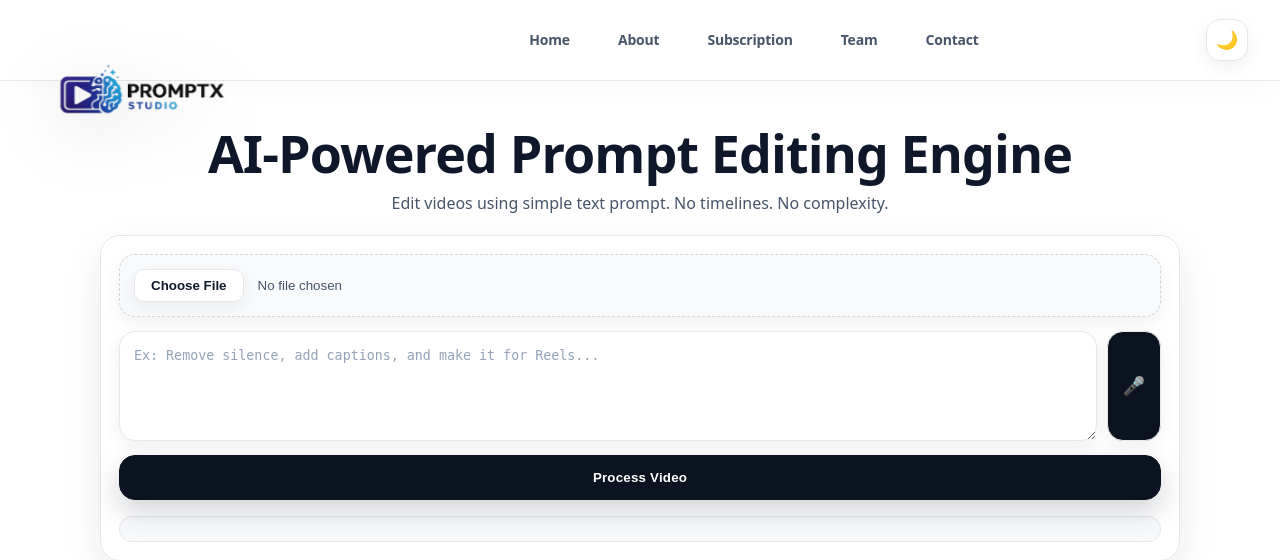
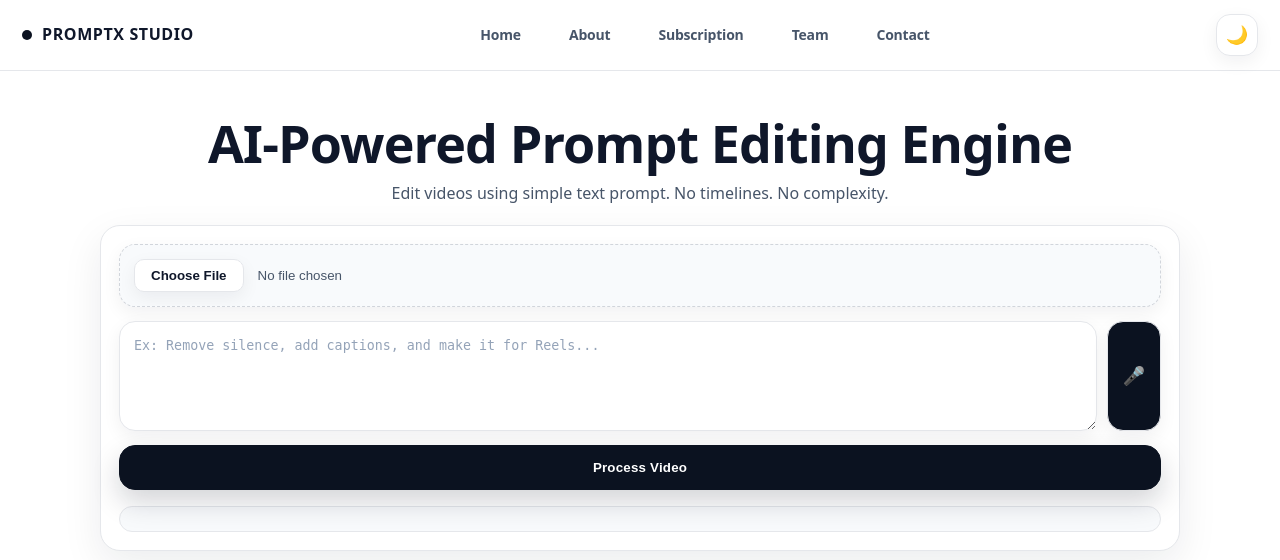
Before and after one commit to dhairyabh/Promtx-Studio, a FastAPI app: page / in a window 1280 px wide. Shown: the top 560 px of the page. Run offline with FastAPI, Linux system fonts and the light colour scheme.

Commit message:
Revert: Replace image logo with original text logo

```diff
--- a/static/style.css
+++ b/static/style.css
@@ -81,54 +81,40 @@ body {
   position: sticky;
   top: 0;
   z-index: 999;
-  padding: 0 32px;
+  padding: 14px 22px;
   display: flex;
   align-items: center;
   justify-content: space-between;
   border-bottom: 1px solid var(--border);
-  background: rgba(255, 255, 255, 0.75);
-  backdrop-filter: blur(20px) saturate(180%);
-  -webkit-backdrop-filter: blur(20px) saturate(180%);
-  min-height: 80px;
-  box-shadow: 0 4px 30px rgba(0, 0, 0, 0.03);
+  background: rgba(255, 255, 255, 0.92);
+  backdrop-filter: blur(10px);
 }
 
 :root[data-theme="dark"] .navbar {
-  background: rgba(13, 17, 23, 0.7);
-  backdrop-filter: blur(25px) saturate(200%);
-  -webkit-backdrop-filter: blur(25px) saturate(200%);
-  border-bottom: 1px solid rgba(255, 255, 255, 0.08);
+  background: rgba(7, 10, 18, 0.68);
+  backdrop-filter: blur(14px);
 }
 
 .logo {
+  font-weight: 900;
+  letter-spacing: 0.6px;
+  font-size: 16px;
   display: flex;
   align-items: center;
-  text-decoration: none;
-  overflow: visible;
-  height: 80px;
-}
-
-.nav-logo {
-  height: 140px;
-  /* Massive scale for premium visibility */
-  width: auto;
-  min-width: 320px;
-  object-fit: contain;
-  margin-top: 10px;
-  /* Offset for floating look */
-  margin-left: -50px;
-  /* Align better with container */
-  filter: drop-shadow(0 8px 24px rgba(0, 0, 0, 0.12));
-  transition: all 0.4s cubic-bezier(0.175, 0.885, 0.32, 1.275);
-}
-
-.nav-logo:hover {
-  transform: scale(1.05) translateY(-5px);
-  filter: drop-shadow(0 12px 32px rgba(0, 0, 0, 0.18));
+  gap: 10px;
 }
 
 .logo::before {
-  display: none !important;
+  content: "";
+  width: 10px;
+  height: 10px;
+  border-radius: 999px;
+  background: var(--accent);
+  box-shadow: 0 0 0 5px rgba(124, 58, 237, 0.0);
+}
+
+:root[data-theme="dark"] .logo::before {
+  box-shadow: 0 0 0 5px rgba(124, 58, 237, 0.15);
 }
 
 .nav-links {
--- a/templates/index.html
+++ b/templates/index.html
@@ -11,9 +11,7 @@
 
 <body>
   <nav class="navbar">
-    <a href="#home" class="logo">
-      <img src="/static/logo1.png" alt="PROMPTX STUDIO" class="nav-logo">
-    </a>
+    <div class="logo">PROMPTX STUDIO</div>
     <ul class="nav-links">
       <li><a href="#home">Home</a></li>
       <li><a href="#about">About</a></li>
```
Also changed, not shown: static/avatars/logo.jpeg (deleted), static/avatars/logo1.png (added), static/logo.jpeg (deleted).
